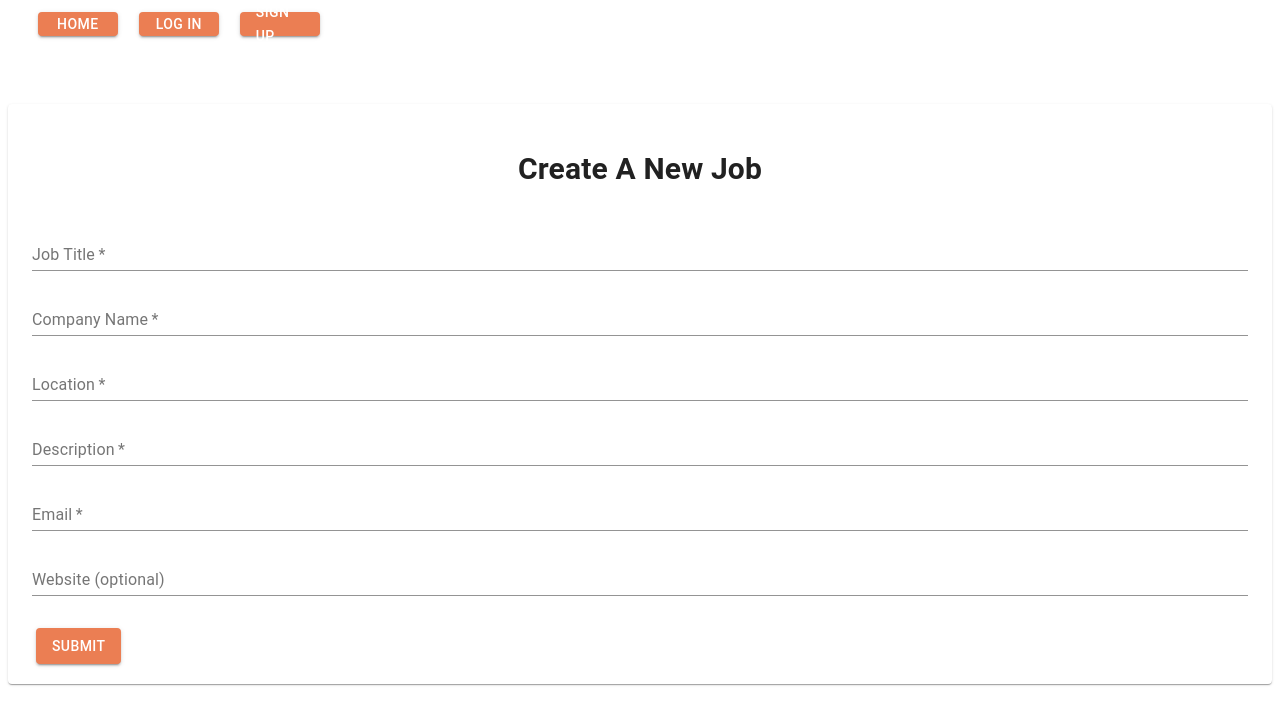
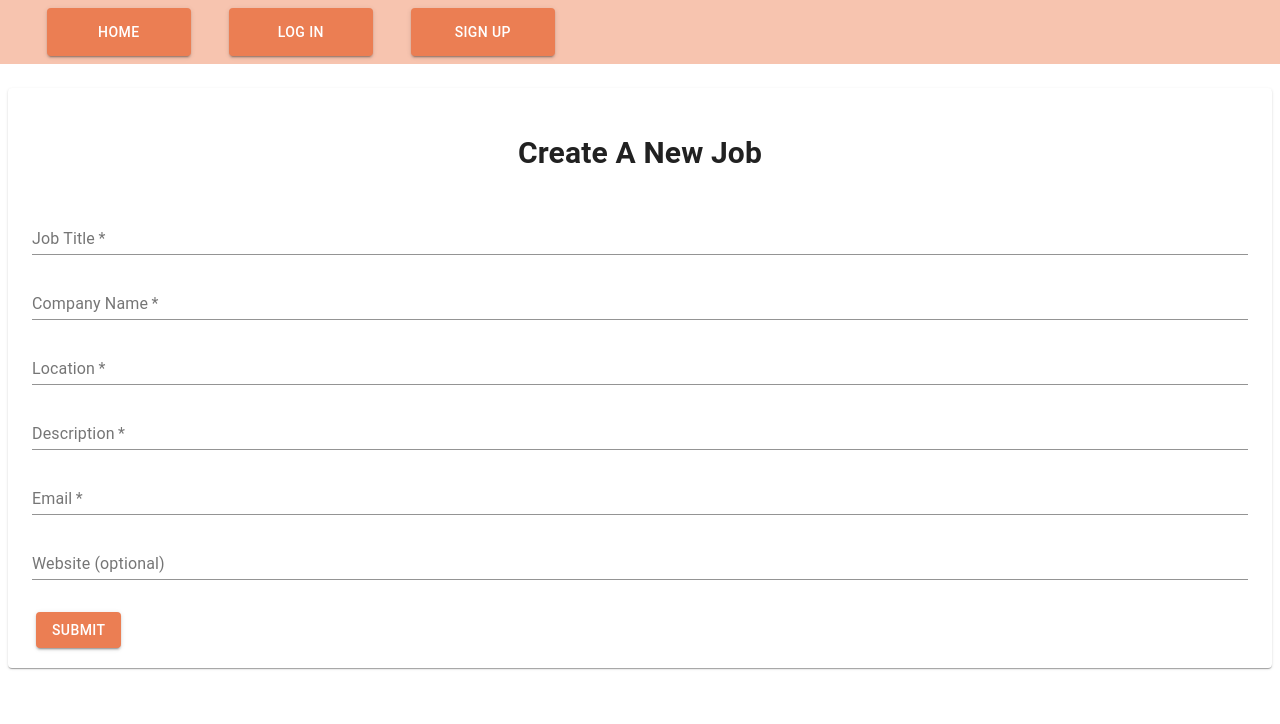
Before and after one commit to yanglinlin1996/Job-Board, a React (Create React App) app in the folder job-board/: page /createJob in a window 1280 px wide. Shown: the top 724 px of the page. Built offline with nearby package versions, Linux system fonts and the light colour scheme.

Commit message:
Enable logout redirect and modify styles

```diff
--- a/job-board/src/components/Favorites.jsx
+++ b/job-board/src/components/Favorites.jsx
@@ -13,9 +13,9 @@ const Favorites = () => {
     useEffect(findAllFavorites, []);
 
     return (
-        <div>
+        <div class="content">
             <div className='titleContainer'>
-                Your Favorite Job List:
+                <h3>Your Favorite Job List:</h3>
             </div>
             <FavoritesResults favoriteJobs={favorites}></FavoritesResults>
 
--- a/job-board/src/components/FavoritesResults.jsx
+++ b/job-board/src/components/FavoritesResults.jsx
@@ -19,7 +19,6 @@ const Favorites = (props) => {
                         <Card sx={{ maxWidth: 345 }} className="card">
                         <CardHeader
                             title={job.title}
-                            // subheader={job.postingDate}
                         />
                         <CardContent>
                             <Typography variant="body2" color="text.secondary">
--- a/job-board/src/components/LoginForm.jsx
+++ b/job-board/src/components/LoginForm.jsx
@@ -9,6 +9,7 @@ import Box from '@mui/material/Box';
 import Typography from '@mui/material/Typography';
 import Container from '@mui/material/Container';
 import { createTheme, ThemeProvider } from '@mui/material/styles';
+import {STYLE} from '../constants.js';
 
 const theme = createTheme();
 
@@ -85,7 +86,7 @@ export default function LoginForm(props) {
                             fullWidth
                             variant="contained"
                             sx={{ mt: 3, mb: 2 }}
-                        >
+                            style={STYLE}>
                             Sign In
                         </Button>
                         <Link href="/signUp" variant="body2">
--- a/job-board/src/components/NavBar.jsx
+++ b/job-board/src/components/NavBar.jsx
@@ -15,18 +15,21 @@ const NavBar = (props) => {
                 <Button variant="contained" className="navbarButton" style={STYLE} href="/">Home</Button>
                 <Button variant="contained" className="navbarButton" style={STYLE} href="/createJob">Create Job</Button>
                 <Button variant="contained" className="navbarButton" style={STYLE} href="/favorites">Favorites</Button>
-                <Button variant="contained" className="navbarButton" style={STYLE} onClick={ handleLogout } >Log Out</Button>
+                <Button variant="contained" className="navbarButton" style={STYLE} onClick={ handleLogout } href="/">Log Out</Button>
             </div>
             <div class="user">
-                <Avatar className="navbarButton" alt="image" >{ user }</Avatar>
+                <Avatar className="navbarButton" alt="image" style={STYLE}>{ user }</Avatar>
             </div>
         </div>
             :
-        <div class="navbar">
+        <div class="navbarBox">
+            <div class="navbar">
             <Button variant="contained" className="navbarButton" style={STYLE} href="/">Home</Button>
             <Button variant="contained" className="navbarButton" style={STYLE} href="/login">Log In</Button>
             <Button variant="contained" className="navbarButton" style={STYLE} href="/signUp">Sign Up</Button>
         </div>
+        </div>
+
     )
 }
 
--- a/job-board/src/components/SearchResults.jsx
+++ b/job-board/src/components/SearchResults.jsx
@@ -59,9 +59,9 @@ const SearchResults = () => {
 
     if (onSearchPage && jobResults.length === 0) {
       return (
-        <div>
+        <div class="content">
           <div>
-            "No Job Found"
+            <h2>"No Job Found"</h2>
           </div>
           <button class="button" onClick={() => navigate(-1)}>Back</button>
         </div>
--- a/job-board/src/components/SignUpForm.jsx
+++ b/job-board/src/components/SignUpForm.jsx
@@ -10,6 +10,7 @@ import Box from '@mui/material/Box';
 import Typography from '@mui/material/Typography';
 import Container from '@mui/material/Container';
 import { createTheme, ThemeProvider } from '@mui/material/styles';
+import {STYLE} from '../constants.js';
 
 const theme = createTheme();
 
@@ -92,7 +93,7 @@ export default function SignUp() {
                                 fullWidth
                                 variant="contained"
                                 sx={{ mt: 3, mb: 2 }}
-                            >
+                                style={STYLE}>
                                 Sign Up
                             </Button>
                             <Grid container justifyContent="flex-end">
--- a/job-board/src/index.css
+++ b/job-board/src/index.css
@@ -4,8 +4,8 @@ body {
 }
 
 .button {
-  height: 2vh;
-  width: 3vw;
+  height: 4vh;
+  width: 5vw;
   background-color: rgba(51, 51, 51, 0.1);
   border-radius: 1em;
   border-width: 0;
@@ -18,5 +18,5 @@ body {
 }
 
 .content {
-  margin-top: 5vh;
+  margin-top: 8vh;
 }
--- a/job-board/src/styles/NavBar.css
+++ b/job-board/src/styles/NavBar.css
@@ -1,12 +1,12 @@
 .navbarButton {
-  width: 10vh;
-  height: 3vh;
+  width: 18vh;
+  height: 6vh;
 }
 
 .navbar {
   display: flex;
   margin-left: 1vw;
-  width: 25%;
+  width: 45%;
   justify-content: space-evenly;
   align-items: flex-start;
 }
@@ -19,10 +19,10 @@
 .navbarBox {
   display: flex;
   width: 100%;
-  height: 5vh;
+  height: 8vh;
   justify-content: space-between;
   align-items: center;
-  background-color: rgb(247, 190, 167);
+  background-color: rgb(247, 190, 167, 0.9);
   position: fixed;
   left: 0;
   top: 0;
--- a/job-board/src/styles/ResultCards.css
+++ b/job-board/src/styles/ResultCards.css
@@ -1,5 +1,5 @@
 .card {
-  height: 15vh;
-  width: 30vh;
-  margin-top: 3vh;
+  height: 30vh;
+  width: 40vh;
+  margin-top: 5vh;
 }
```
Also changed, not shown: job-board/routes/job.js (+20 -3 lines).
